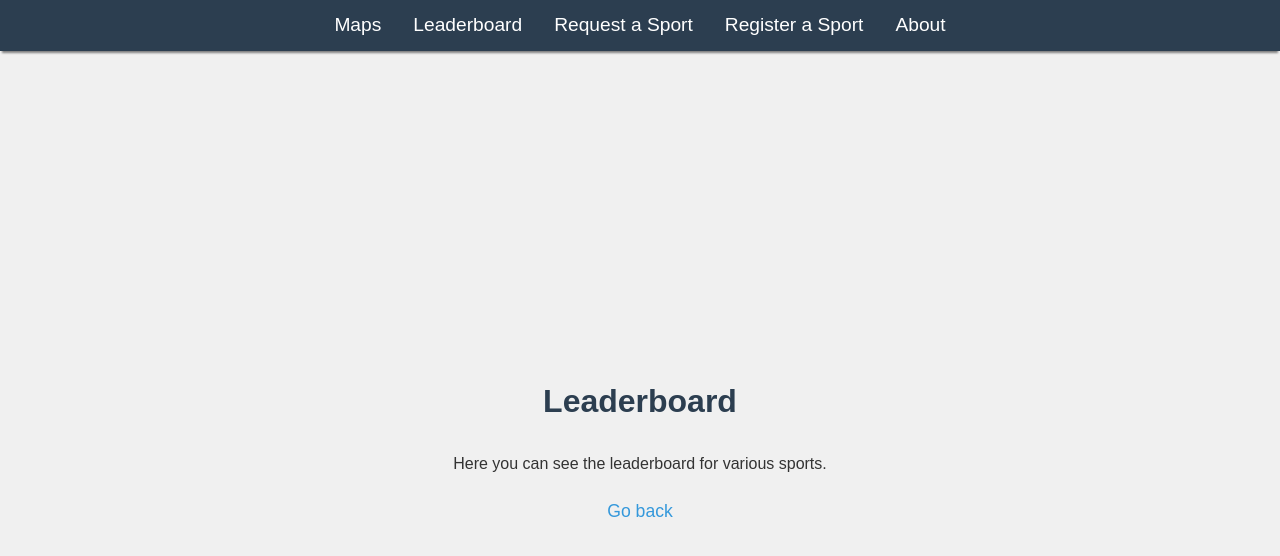
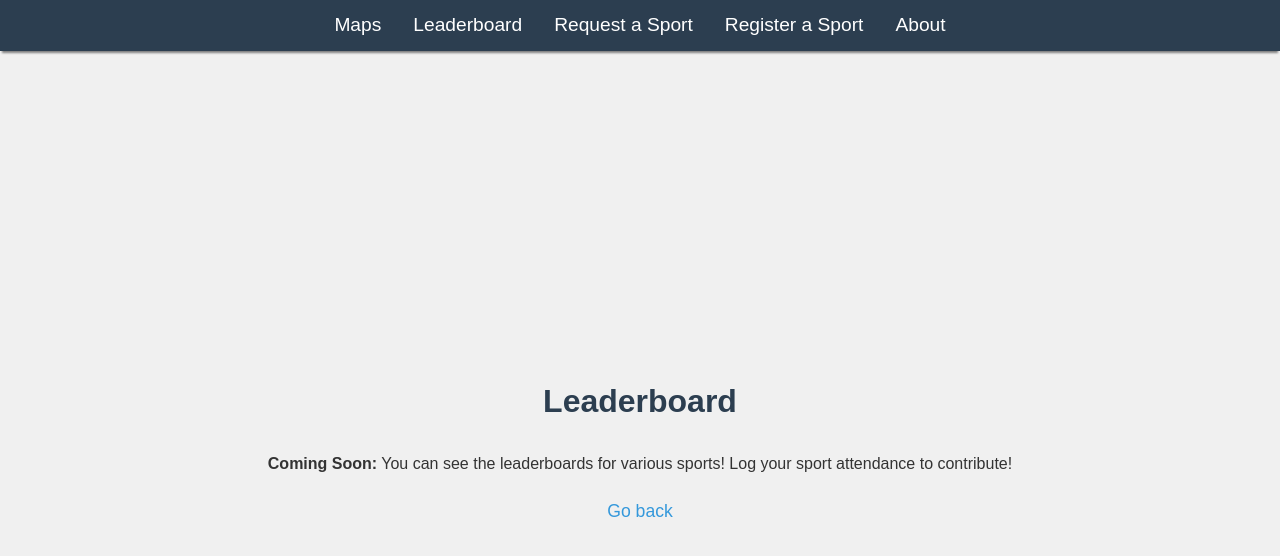
Before and after one commit to mollysandler/pickupsomething, a React (Vite) app: page /leaderboard in a window 1280 px wide. Shown: the top 556 px of the page. Built offline with nearby package versions, Linux system fonts and the light colour scheme.

Commit message:
lowkey updates

```diff
--- a/src/pages/Leaderboard.jsx
+++ b/src/pages/Leaderboard.jsx
@@ -4,7 +4,11 @@ const Leaderboard = () => {
   return (
     <div className="container">
       <h2>Leaderboard</h2>
-      <p>Here you can see the leaderboard for various sports.</p>
+      <p>
+        <b>Coming Soon:</b> You can see the leaderboards for various sports! Log
+        your sport attendance to contribute!
+      </p>
+
       <a href="/">Go back</a>
     </div>
   );
--- a/src/pages/Map.jsx
+++ b/src/pages/Map.jsx
@@ -44,7 +44,7 @@ const Map = () => {
 
   return (
     <div className="container">
-      <h2>Welcome to Maps!</h2>
+      <h2>Check out our sports!</h2>
 
       <input
         type="text"
```
